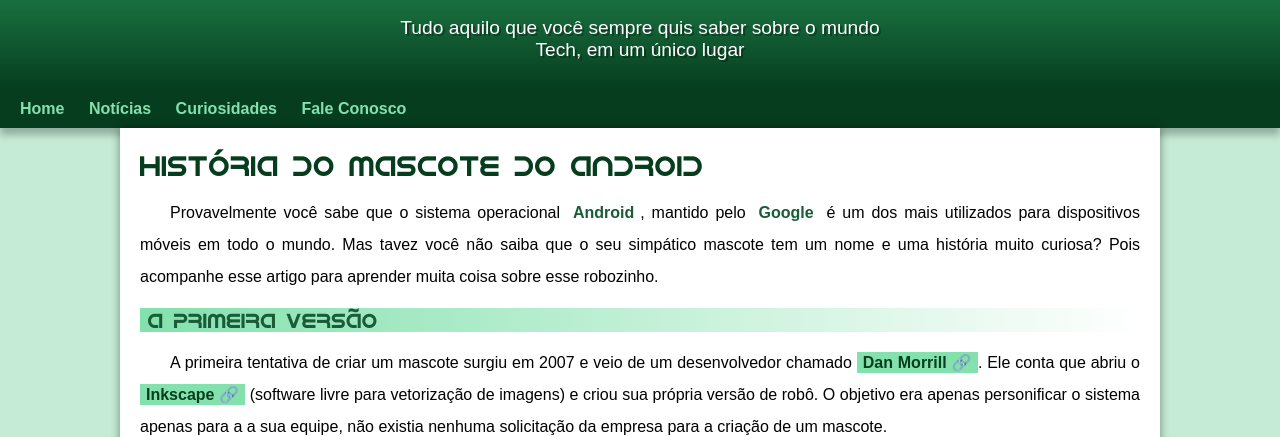
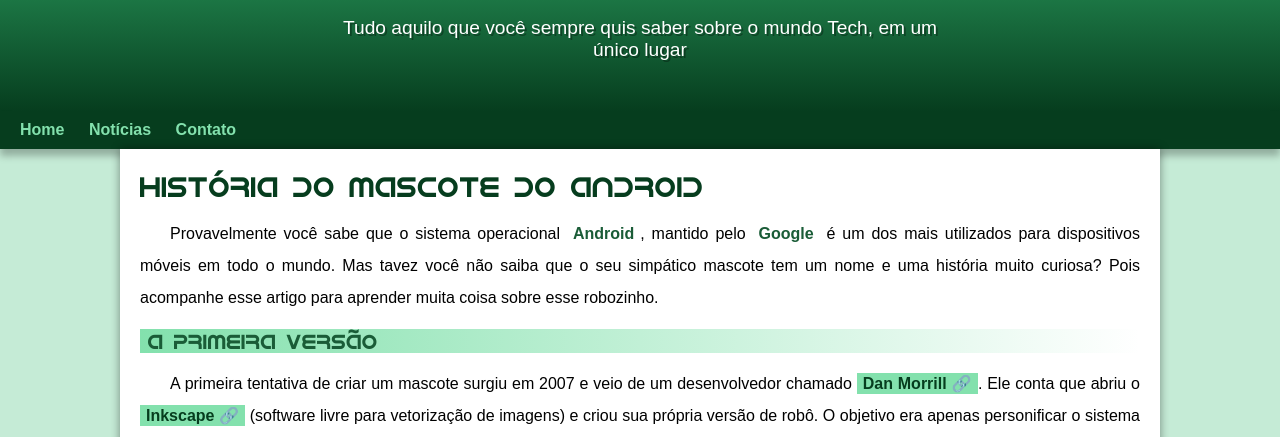
Before and after one commit to SanchesVitor/projeto-android, a plain HTML site: page index.html in a window 1280 px wide. Shown: the part 100-537 px from the top of the page. Drawn offline with Linux system fonts and the light colour scheme.

Commit message:
problema de padding corrigido

```diff
--- a/estilo/style.css
+++ b/estilo/style.css
@@ -56,11 +56,11 @@ header > p {
     font-family: var(--fonte-padrao);
     font-size: 1.2em;
     color: white;
-    max-width: 500px;
+    max-width: 600px;
     padding-right: 10px;
     padding-left: 10px;
     margin: auto;
-    margin-bottom: 20px;
+    padding-bottom: 50px;
     text-shadow: 2px 2px 0px rgba(0, 0, 0, 0.322);
 
 }
--- a/index.html
+++ b/index.html
@@ -17,8 +17,8 @@
     <nav>
         <a href="#">Home</a>
         <a href="#">Notícias</a>
-        <a href="#">Curiosidades</a>
-        <a href="#">Fale Conosco</a>
+        <!-- <a href="#">Curiosidades</a> -->
+        <a href="#">Contato</a>
     </nav>
 
     <main>
```
